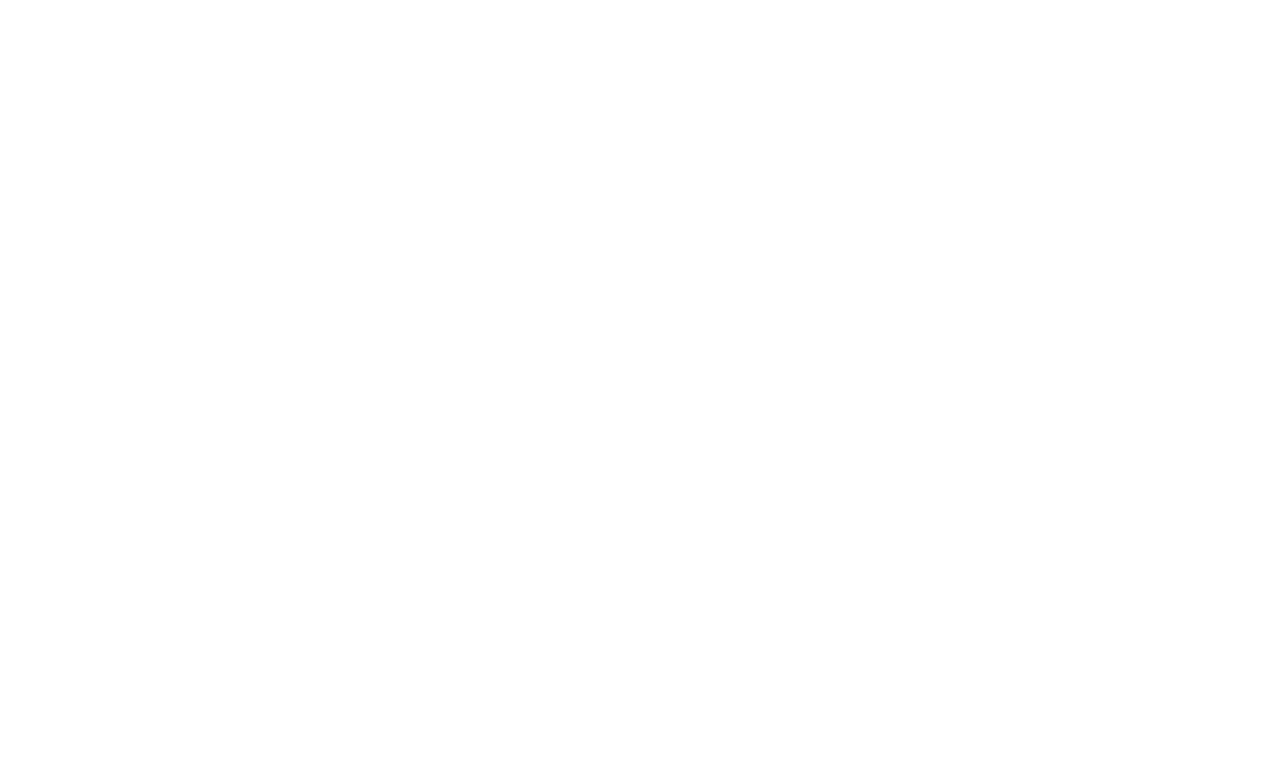
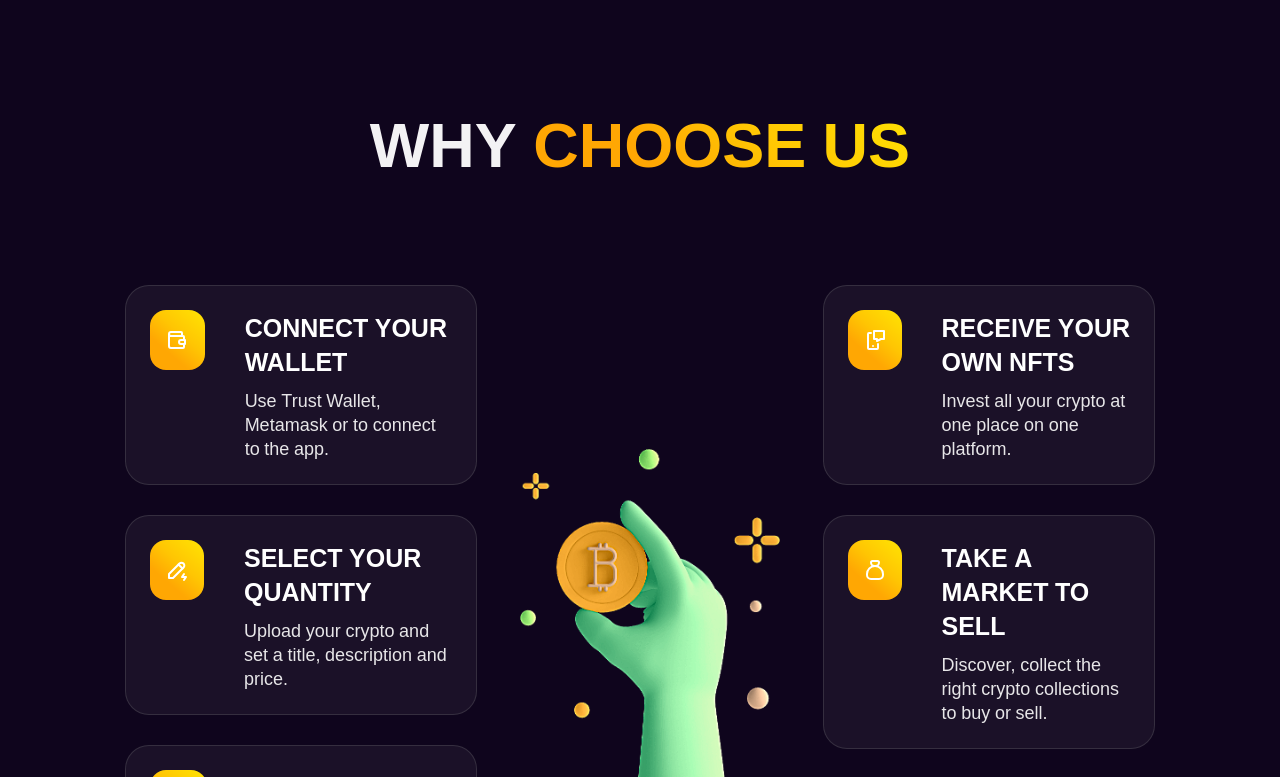
Before and after one commit to thecurioussailor/swarna, a React (Vite) app in the folder frontend/: page / in a window 1280 px wide. Shown: the part 1063-1840 px from the top of the page. Before the commit the page ends 1600 px from the top, so only its background shows below. Built offline with nearby package versions, Linux system fonts and the light colour scheme; no server answers.

Commit message:
swarna whyus page

```diff
--- a/frontend/src/components/ChooseBox.jsx
+++ b/frontend/src/components/ChooseBox.jsx
@@ -0,0 +1,13 @@
+function ChooseBox({img, title, text}) {
+  return (
+    <div className="choose-box">
+        <i>{img}</i>
+        <div className="choose-box__text">
+            <h4>{title}</h4>
+            <p>{text}</p>
+      </div>
+    </div>
+  )
+}
+
+export default ChooseBox;
--- a/frontend/src/components/WhyUs.jsx
+++ b/frontend/src/components/WhyUs.jsx
@@ -0,0 +1,63 @@
+import { IconChecklist, IconDeviceMobileMessage, IconMoneybag, IconPencilBolt, IconStack, IconWallet } from "@tabler/icons-react";
+import ChooseBox from "./ChooseBox";
+import BitHand from "../images/chooseus/choose-main-1.png"
+
+function WhyUs() {
+
+    return(
+        <div>
+            <section id="choose-us" className="why-section">
+                <div className="container">
+                    <div className="choose-container">
+                        <h2>
+                            Why <span>choose us</span>
+                        </h2>
+                        <div className="choose-container__content">
+                            <div className="choose-container__content__1">
+                                <ChooseBox
+                                    img={<IconWallet />}
+                                    title="CONNECT YOUR WALLET"
+                                    text="Use Trust Wallet, Metamask or to connect to the app."
+                                    />
+                                <ChooseBox
+                                      img={<IconPencilBolt />}
+                                      title="SELECT YOUR QUANTITY"
+                                      text="Upload your crypto and set a title, description and price."
+                                    />
+                                <ChooseBox
+                                      img={<IconChecklist />}
+                                      title="CONFIRM TRANSACTION"
+                                      text="Earn by selling your crypto on our marketplace."
+                                    />
+                            </div>
+                            <div className="choose-container__content__2">
+                                <img src={BitHand} alt="hand_img" />
+                            </div>
+                            <div className="choose-container__content__3">
+                                <ChooseBox
+                                  img={<IconDeviceMobileMessage />}
+                                  title="RECEIVE YOUR OWN NFTS"
+                                  text="Invest all your crypto at one place on one platform."
+                                />
+                                <ChooseBox
+                                  img={<IconMoneybag />}
+                                  title="TAKE A MARKET
+                                  TO SELL"
+                                  text="Discover, collect the right crypto collections to buy or sell."
+                                />
+                                <ChooseBox
+                                  img={<IconStack />}
+                                  title="DRIVE YOUR COLLECTION"
+                                  text="We make it easy to Discover, Invest and manage."
+                                />
+                            </div>
+                        </div>
+                    </div>
+
+                </div>
+            </section>
+        </div>
+    )
+}
+
+export default WhyUs;
--- a/frontend/src/pages/Home.jsx
+++ b/frontend/src/pages/Home.jsx
@@ -1,6 +1,7 @@
 import Hero from "../components/Hero";
 import MarketUpdate from "../components/MarketUpdate";
 import Navbar from "../components/Navbar";
+import WhyUs from "../components/WhyUs";
 
 function Home() {
 
@@ -9,6 +10,7 @@
             <Navbar/>
             <Hero/>
             <MarketUpdate/>
+            <WhyUs/>
         </div>
     )
 }
--- a/frontend/src/styles/global/_colors.scss
+++ b/frontend/src/styles/global/_colors.scss
@@ -5,4 +5,5 @@
 $green: rgb(14, 203, 129);
 $color-golden-logo: #FDD02E;
 $color-golden-brown: linear-gradient(221deg, rgba(255,227,3,1) 2%, rgba(255,197,3,1) 42%, rgba(255,167,3,1) 69%);
+$color-dark-brown: linear-gradient(to right top, #513d06, #775705, #a17103, #ce8c01, #ffa701);;
 $color-bg-gradient: linear-gradient(to bottom, #030e66, #2c0042, #2a0026, #1f0012, #000000);
--- a/frontend/src/styles/market/_market.scss
+++ b/frontend/src/styles/market/_market.scss
@@ -12,7 +12,7 @@
     h2{
         color: $color-white;
         font-size: 4.5rem;
-        margin-bottom: 3rem;
+        margin-bottom: 4rem;
 
         @media (max-width: 430px) {
             font-size: 2rem;
@@ -20,6 +20,7 @@
     }
 
     &__coin-list{
+        margin-top: 15px;
         width: 100%;
         display: flex;
         flex-direction: column;
@@ -108,8 +109,24 @@
         user-select: none;
 
         &:hover {
-            background-color: #200840;
+            background-color: #513d06;
 
+        }
+
+        @media (max-width: 700px) {
+            width: fit-content;
+        }
+
+        p:last-child {
+            @media (max-width: 800px) {
+              width: 23rem;
+            }
+        }
+
+        p {
+            @media (max-width: 800px) {
+              width: 15rem;
+            }
         }
 
         span{
--- a/frontend/src/styles/styles.scss
+++ b/frontend/src/styles/styles.scss
@@ -1,3 +1,4 @@
 @forward "../styles/nav";
 @forward "../styles/hero/";
-@forward "../styles/market/"
+@forward "../styles/market/";
+@forward "../styles/whyus/";
--- /dev/null
+++ b/frontend/src/styles/whyus/_index.scss
@@ -0,0 +1 @@
+@forward "./why";
--- /dev/null
+++ b/frontend/src/styles/whyus/_why.scss
@@ -0,0 +1,109 @@
+@use "../global/" as *;
+
+.why-section {
+    background-color: $bg-black;
+    padding: 10rem;
+
+    @media (max-width: 700px) {
+        padding: 0rem;
+    }
+}
+
+.choose-container {
+    display: flex;
+    flex-direction: column;
+    align-items: center;
+    text-align: center;
+
+    h2 {
+        font-size: $h1-size;
+        color: $color-white;
+        text-transform: uppercase;
+        font-family: $small-font;
+        margin-bottom: 10rem;
+
+        span{
+            background-clip: text;
+            -webkit-background-clip: text;
+            color: transparent;
+            background-image: $color-golden-brown;
+        }
+    }
+
+    &__content{
+        display: grid;
+        grid-template-columns: 1fr 1fr 1fr;
+        color: white;
+        font-size: 3rem;
+        width: 100%;
+        height: auto;
+        gap: 2rem;
+
+        @media (max-width: 1100px) {
+            grid-template-columns: 1fr;
+        }
+
+        &__1,
+        &__3 {
+            display: flex;
+            flex-direction: column;
+            gap: 3rem;
+        }
+        &__2 {
+            display: flex;
+            justify-content: center;
+            align-items: center;
+
+            img {
+              width: 85%;
+
+              @media (max-width: 1100px) {
+                width: 30%;
+              }
+
+              @media (max-width: 800px) {
+                width: 45%;
+              }
+            }
+          }
+    }
+}
+.choose-box {
+    border-radius: 2.4rem;
+    background-color: rgba(255, 255, 255, 0.05);
+    padding: 2.4rem;
+    border: 1px solid rgba(131, 131, 131, 0.25);
+    display: flex;
+    justify-content: center;
+    gap: 4rem;
+    font-family: $small-font;
+    width: 100%;
+
+    @media (max-width: 400px) {
+      gap: 2rem;
+    }
+
+    h4 {
+      font-size: 2.5rem;
+      text-transform: uppercase;
+      font-family: $small-font;
+      text-align: left;
+    }
+
+    p {
+      font-size: $text-mini;
+      text-align: left;
+      margin-top: 1rem;
+      color: #e7e6e8;
+    }
+
+    i {
+      background: $color-golden-brown;
+      display: flex;
+      width: 8rem;
+      height: 6rem;
+      padding: 1.5rem;
+      align-items: center;
+      border-radius: 1.6rem;
+    }
+  }
```
Also changed, not shown: frontend/src/images/chooseus/choose-main-1.png (added).
